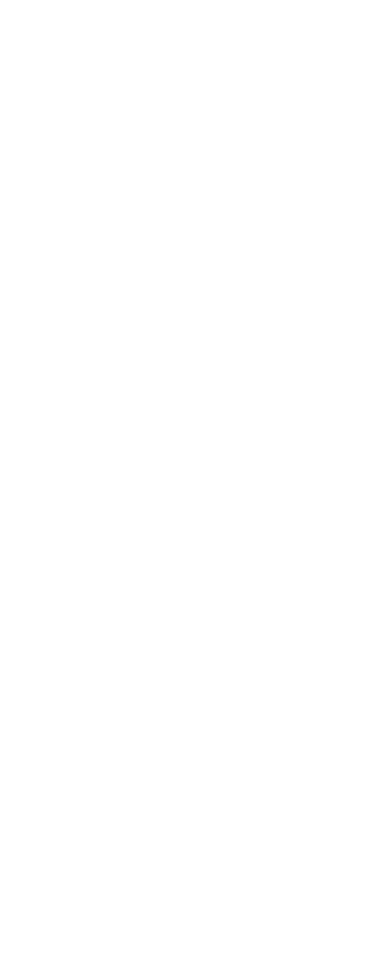
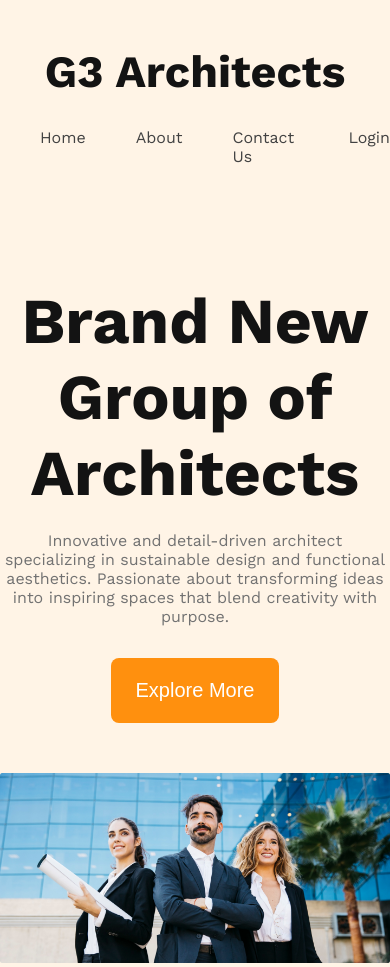
Before and after one commit to Tahmid2629/ph-architect-web, a plain HTML site: page index.html in a window 390 px wide. Before the commit the page ends 844 px from the top, so only its background shows below. Drawn offline with nearby package versions, Linux system fonts and the light colour scheme.

Commit message:
Added header section with responsive

```diff
--- /dev/null
+++ b/css_style/style.css
@@ -0,0 +1,94 @@
+*{
+    margin: 0px;
+}
+/* Shared Styles */
+
+
+.work-sans-normal{
+  font-family: "Work Sans", sans-serif;
+  font-optical-sizing: auto;
+  font-style: normal;
+}
+.dark01{
+    color: rgba(19, 19, 19, 1);
+}
+.dark02{
+    color: rgba(66, 66, 66, 1)
+}
+.dark03{
+    color: rgba(114, 114, 114, 1);
+}
+.display-flex{
+    display: flex;
+}
+/* Header Styles*/
+header{
+    background-color: rgba(255, 144, 14, 0.1);
+}
+.nav-title{
+    max-width: 1440px;
+    margin: 0px auto;
+    padding-top: 45px;
+    justify-content: space-between;
+    align-items: center;
+}
+.arch-logo{
+    font-size: 2.8rem;
+    font-weight: 700;
+}
+.nav-lists{
+    gap: 50px;
+}
+.nav-list{
+    list-style-type: none;
+}
+.nav-link{
+    text-decoration: none;
+}
+.header-content{
+    max-width: 860px;
+    margin: 117px auto 50px;
+    text-align: center;
+    justify-content: center;
+}
+.header-title{
+    font-size: 4rem;
+    font-weight: 700;
+    margin-bottom: 20px;
+}
+.header-description{
+    font-size: 1rem;
+    margin-bottom: 32px;
+}
+.btn-primary{
+    color: white;
+    background-color: rgba(255, 144, 14, 1);
+    font-size: 1.25rem;
+    font-family: 600;
+    padding: 21px 25px;
+    border: none;
+    border-radius: 8px;
+    cursor: pointer;
+}
+.header-image{
+    max-width: 1440px;
+    margin: 0px auto;
+}
+.banner-image{
+    width: 100%;
+}
+
+/* Responsive style for small devices */
+
+@media screen and (max-width:576px) {
+    .arch-logo{
+        margin-bottom: 30px;
+    }
+    .nav-title{
+        flex-direction: column;
+    }
+    .nav-lists{
+        justify-content: flex-start;
+        gap: auto;
+    }
+}
--- a/index.html
+++ b/index.html
@@ -3,9 +3,37 @@
 <head>
     <meta charset="UTF-8">
     <meta name="viewport" content="width=device-width, initial-scale=1.0">
+    <link rel="preconnect" href="https://fonts.googleapis.com">
+<link rel="preconnect" href="https://fonts.gstatic.com" crossorigin>
+<link href="https://fonts.googleapis.com/css2?family=Work+Sans:ital,wght@0,100..900;1,100..900&display=swap" rel="stylesheet">
     <title>G3 Architect</title>
+
+    <link rel="stylesheet" href="css_style/style.css">
 </head>
-<body>
-
+<body class="work-sans-normal">
+    <header>
+        <nav class="nav-title display-flex">
+            <div class="arch-logo dark01">G3 Architects</div>
+            <ul class="nav-lists display-flex">
+                    <li class="nav-list"><a class="nav-link dark02" href="">Home</a></li>
+                    <li class="nav-list"><a class="nav-link dark02" href="">About</a></li>
+                    <li class="nav-list"><a class="nav-link dark02" href="">Contact Us</a></li>
+                    <li class="nav-list"><a class="nav-link dark02" href="">Login</a></li>
+            </ul>
+        </nav>
+        <div class="header-content">
+            <p class="header-title dark01">
+            Brand New Group of Architects
+            </p>
+            <p class="header-description dark03">
+            Innovative and detail-driven architect specializing in sustainable design and functional aesthetics.
+            Passionate about transforming ideas into inspiring spaces that blend creativity with purpose.
+            </p>
+            <button class="btn-primary">Explore More</button>
+        </div>
+        <div class="header-image">
+            <img class="banner-image" src="images/banner.png" alt="image of 3 architects">
+        </div>
+    </header>
 </body>
 </html>
```
Also changed, not shown: images/architect.png (added), images/banner.png (added), images/icons/customers.png (added), images/icons/email.png (added), images/icons/projects.png (added), images/icons/ribon.png (added), images/sponsors/amazon.png (added), images/sponsors/figma.png (added), images/sponsors/google.png (added), images/sponsors/spotify.png (added), images/sponsors/telerama.png (added), images/team1.png (added), images/team2.png (added), images/team3.png (added), 1 more files.
